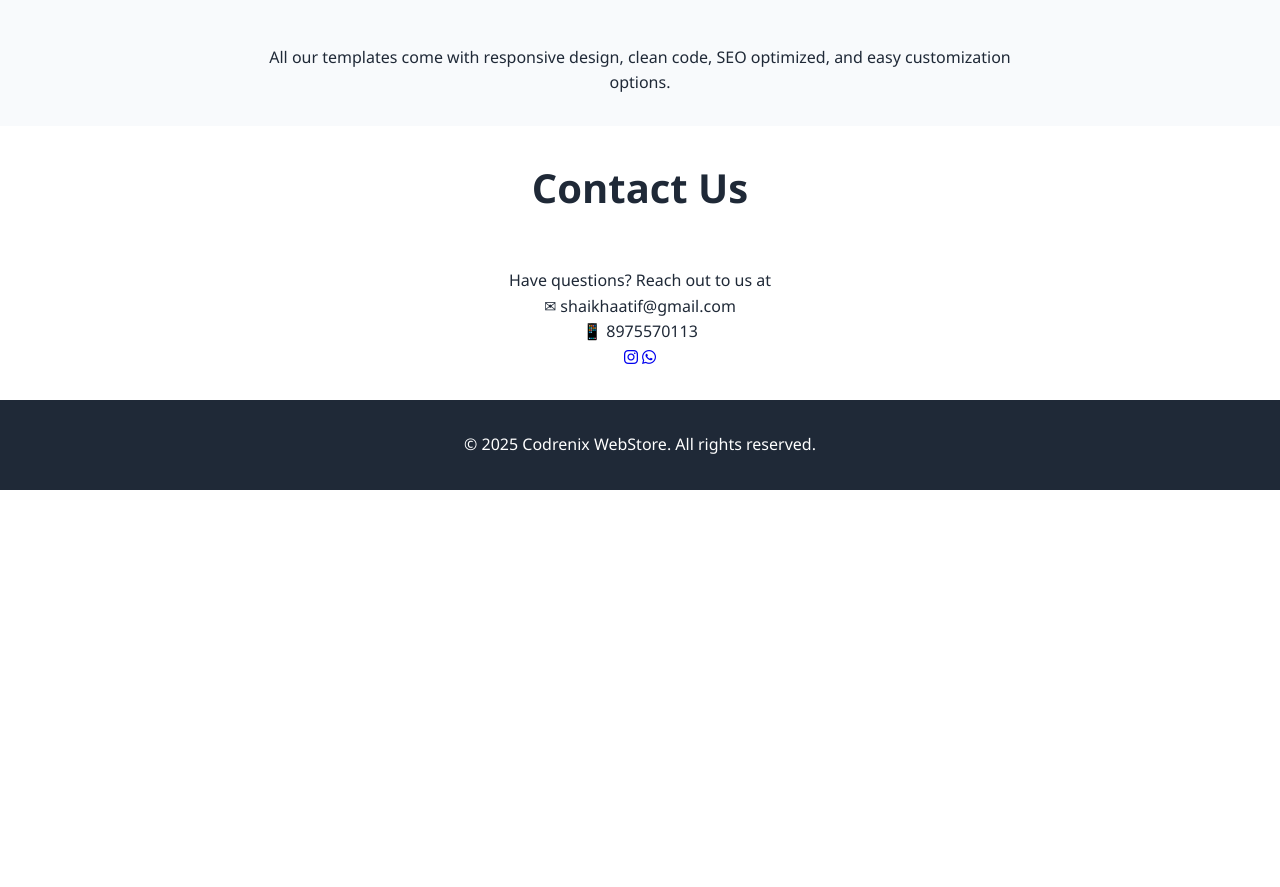
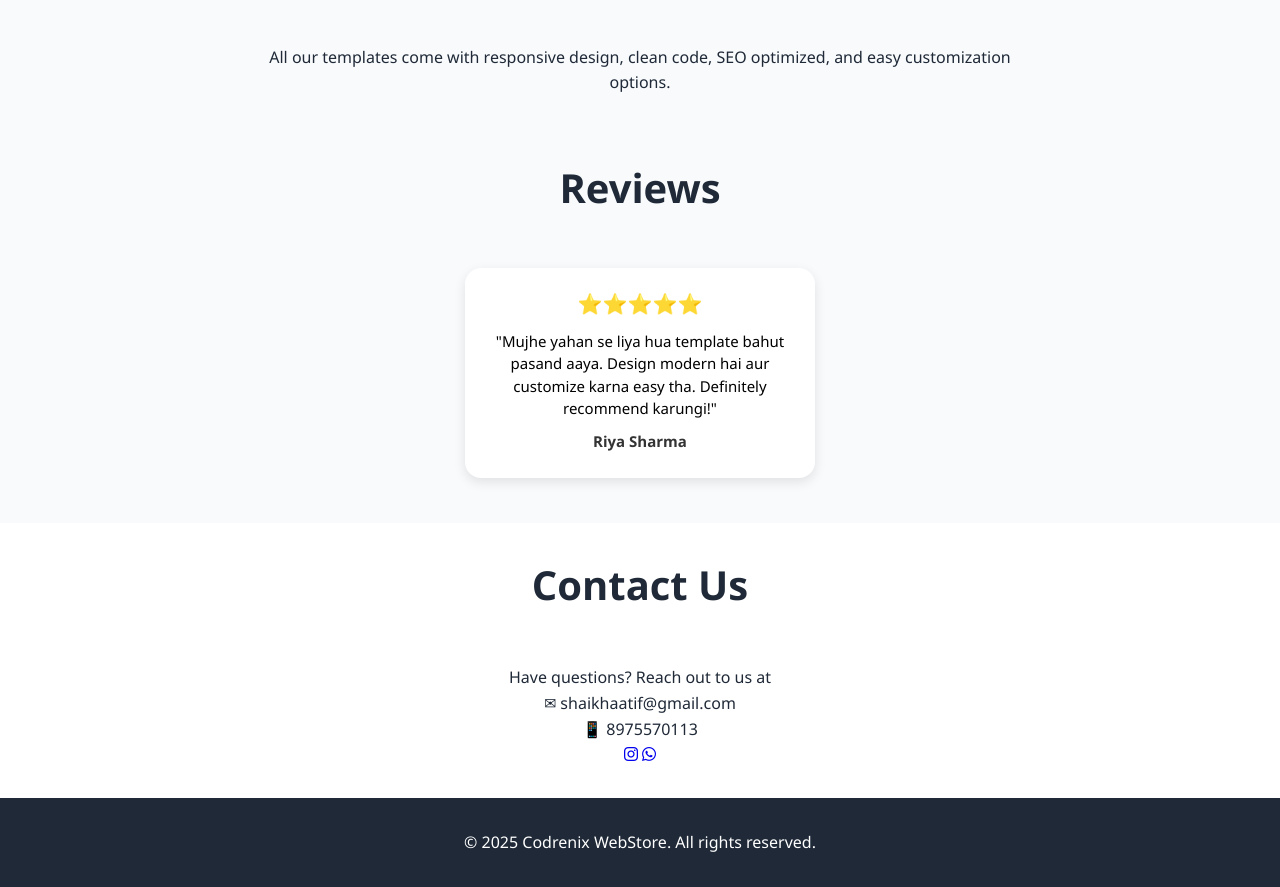
Before and after one commit to AatifShaikh01/WebStore, a plain HTML site: page index.html in a window 1280 px wide. Shown: the part 4724-5611 px from the top of the page. Before the commit the page ends 5214 px from the top, so only its background shows below. Drawn offline with Linux system fonts and the light colour scheme.

Commit message:
Update index.html

```diff
--- a/index.html
+++ b/index.html
@@ -81,6 +81,20 @@
         </div>
     </section>
 
+            <!-- Review Section -->
+    <section class="products" id="features" style="background: #f8fafc;">
+        <div class="container">
+            <h2 class="section-title">Reviews</h2>
+            <div style="text-align: center; max-width: 800px; margin: 0 auto;">
+                <div class="review-card" id="review">
+                    <h3>⭐⭐⭐⭐⭐</h3>
+                    <p>"Mujhe yahan se liya hua template bahut pasand aaya. Design modern hai aur customize karna easy tha. Definitely recommend karungi!"</p>
+                    <p>Riya Sharma</p>
+                </div>
+            </div>
+        </div>
+    </section>
+
     <!-- Contact Section -->
     <section class="products" id="contact" style="background: white;">
         <div class="container">
```
